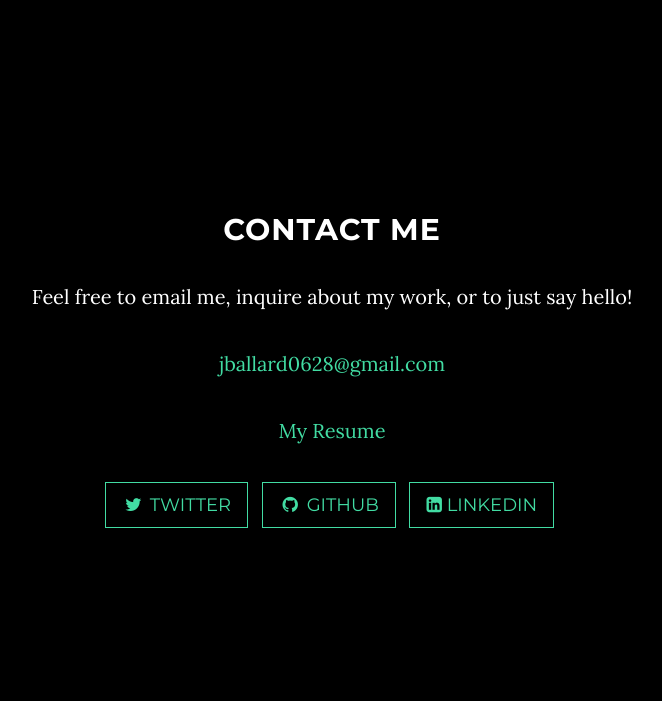
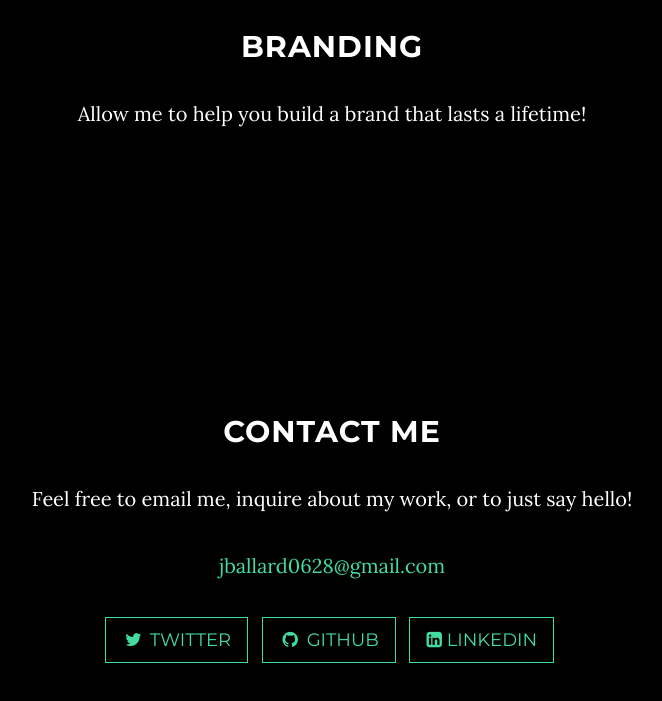
Before and after one commit to tudoxukno/JGBallard-Portfolio, a website: page index.html in a window 1280 px wide. Shown: the part 1936-2637 px from the top of the page, without its empty margins (308-970 px from the left). Drawn offline with nearby package versions, Linux system fonts and the light colour scheme; some packages are replaced by stand-ins of ours.

Commit message:
new icon

```diff
--- a/index.html
+++ b/index.html
@@ -110,6 +110,8 @@
                 <div class="col-lg-8 col-lg-offset-2">
                     <h2>My Services</h2>
                     <p>As a budding web developer, I take pride in my ability to be of service to anyone in need!</p>
+                    <p><i class="fa fa-castle"></i><h2>Branding</h2></p>
+                    <p>Allow me to help you build a brand that lasts a lifetime!</p>
 
                     <!-- <a href="http://startbootstrap.com/template-overviews/grayscale/" class="btn btn-default btn-lg">Visit Download Page</a> -->
                 </div>
@@ -136,7 +138,7 @@
                 <h2>Contact Me</h2>
                 <p>Feel free to email me, inquire about my work, or to just say hello!</p>
                 <p><a href="mailto:jballard0628@gmail.com">jballard0628@gmail.com</a></p>
-                <p><a href="JGBallard Resume.pdf">My Resume</a></p>
+
                 <ul class="list-inline banner-social-buttons">
                     <li>
                         <a href="https://twitter.com/tudoxukno" class="btn btn-default btn-lg"><i class="fa fa-twitter fa-fw"></i> <span class="network-name">Twitter</span></a>
```
